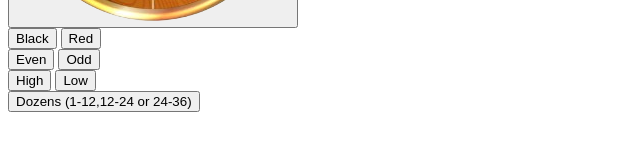
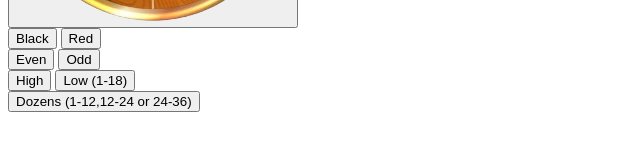
Before and after one commit to Ferboinkles/Roulette-simulator, a SvelteKit app: page / in a window 1280 px wide. Shown: the part 335-486 px from the top of the page, without its empty margins (0-640 px from the left). Built offline with nearby package versions, Linux system fonts and the light colour scheme.

Commit message:
Added explanation to Low button

```diff
--- a/src/routes/+page.svelte
+++ b/src/routes/+page.svelte
@@ -49,7 +49,7 @@
 		<button
 			class=" my-1 max-w-fit rounded-[0.5em] bg-green-800 font-serif whitespace-normal hover:scale-110 hover:animate-bounce"
 		>
-			Low
+			Low (1-18)
 		</button>
 		<div
 			class="@container flex-row text-right font-serif"
```
